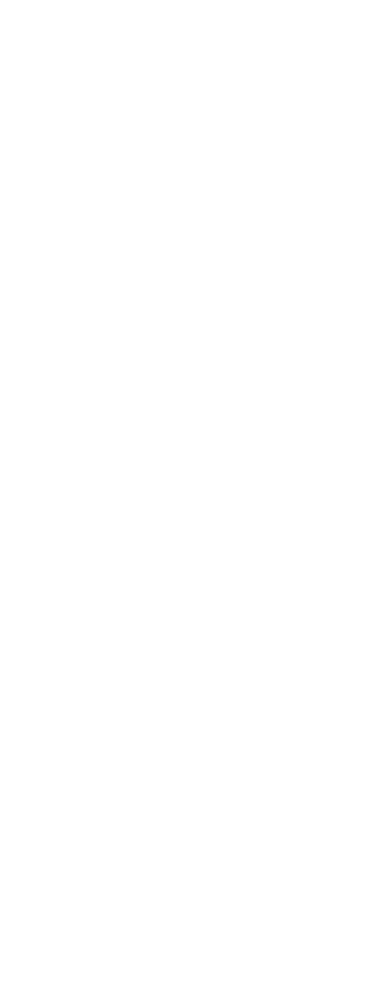
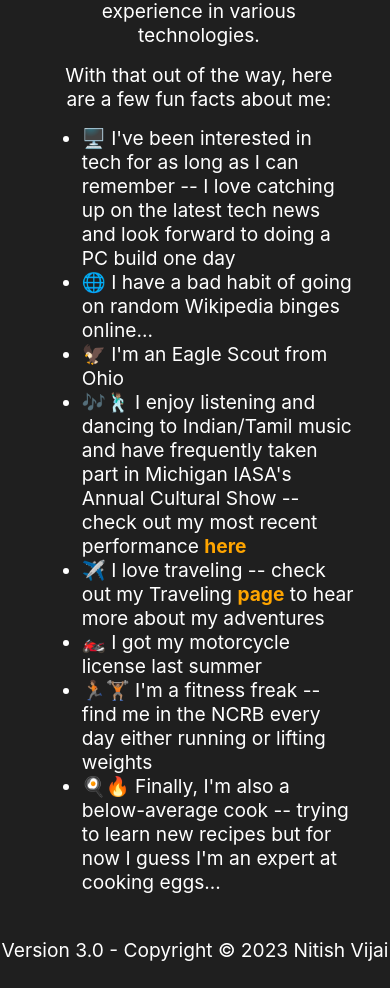
Before and after one commit to nitishvijai/nitish-website-v3, a React (Create React App) app: page /about in a window 390 px wide. Shown: the part 1026-2014 px from the top of the page. Before the commit the page ends 844 px from the top, so only its background shows below. Built offline with nearby package versions, Linux system fonts and the light colour scheme.

Commit message:
Added mobile layout to about page

```diff
--- a/src/components/About/About.js
+++ b/src/components/About/About.js
@@ -1,18 +1,36 @@
-import { React, useRef } from 'react';
+import { React, useEffect, useRef } from 'react';
 import { Link } from 'react-router-dom';
 import styles from './About.module.css';
 import Navbar from '../Navbar/Navbar';
 import Footer from '../Footer/Footer';
-import MediaQuery from 'react-responsive';
+import useMediaQuery from '@mui/material/useMediaQuery';
 
 const About = () => {
+  const mobilePortrait = useMediaQuery('(max-width:1024px)');
   const gradient = useRef(null);
+
+  useEffect(() => {
+    if (mobilePortrait) {
+      gradient.current.style.setProperty('--x', '0px');
+      gradient.current.style.setProperty('--y', '0px');
+      gradient.current.style.setProperty('overflow-y', 'hidden');
+      gradient.current.style.setProperty('height', 'auto');
+    } else {
+      gradient.current.style.setProperty('overflow-y', 'hidden');
+      gradient.current.style.setProperty('height', '100%');
+    }
+  }, [mobilePortrait]);
 
   let moveGradient = (e) => {
     let x = e.pageX - 0;
     let y = e.pageY - 0;
-    gradient.current.style.setProperty('--x', x + 'px');
-    gradient.current.style.setProperty('--y', y + 'px');
+    if (!mobilePortrait) {
+      gradient.current.style.setProperty('--x', x + 'px');
+      gradient.current.style.setProperty('--y', y + 'px');
+    } else {
+      gradient.current.style.setProperty('--x', '0px');
+      gradient.current.style.setProperty('--y', '0px');
+    }
 
     if (window.innerHeight <= 1000) {
       gradient.current.style.setProperty('overflow-y', 'hidden');
@@ -25,19 +43,19 @@
   }
 
   return (
-    <div className={`${styles.gradient}`} onMouseMove={(e) => moveGradient(e)} ref={gradient}>
+    <div className={mobilePortrait ? styles.gradient_mobile : styles.gradient} onMouseMove={(e) => moveGradient(e)} ref={gradient}>
       <Navbar selected='1' />
       <h1 id={styles.header}>A little about me</h1>
-      <div className={styles.parent}>
-        <div className={styles.pic}>
-          <img id={styles.nitish} src="/Nitish_Diwali.jpg" alt="Nitish celebrating Diwali at UMich, 2022"/>
+      <div className={mobilePortrait ? styles.parent_mobile : styles.parent}>
+        <div className={mobilePortrait ? styles.pic_mobile : styles.pic}>
+          <img id={mobilePortrait ? styles.nitish_mobile : styles.nitish} src="/Nitish_Diwali.jpg" alt="Nitish celebrating Diwali at UMich, 2022"/>
         </div>
-        <div className={styles.aboutMe}>
-          <p className={styles.paragraph}>Hi there! I'm Nitish and I'm a senior (in my last semester!) double majoring in computer science and data science at the <a className={styles.pgLink} target="_blank" href="https://umich.edu">University of Michigan</a>. After graduating in April, I plan on joining <a className={styles.pgLink} href="https://www.capitalone.com/" target="_blank">Capital One</a> as an Associate Software Engineer in August.</p>
-          <p className={styles.paragraph}>I enjoy the field of computer science because it allows me to utilize my problem-solving skills and love for technology to help people around me do more and have a better day.</p>
-          <p className={styles.paragraph}>My primary interests are in full-stack web and app development, database management, UI/UX design, and machine learning. As a firm believer in the growth mindset, I've always preferred to gain a breadth of experience in various technologies.</p>
-          <p className={styles.paragraph}>With that out of the way, here are a few fun facts about me:</p>
-          <ul id={styles.list}>
+        <div className={mobilePortrait ? styles.aboutMe_mobile : styles.aboutMe}>
+          <p className={mobilePortrait ? styles.paragraph_mobile : styles.paragraph}>Hi there! I'm Nitish and I'm a senior (in my last semester!) double majoring in computer science and data science at the <a className={styles.pgLink} target="_blank" href="https://umich.edu">University of Michigan</a>. After graduating in April, I plan on joining <a className={styles.pgLink} href="https://www.capitalone.com/" target="_blank">Capital One</a> as an Associate Software Engineer in August.</p>
+          <p className={mobilePortrait ? styles.paragraph_mobile : styles.paragraph}>I enjoy the field of computer science because it allows me to utilize my problem-solving skills and love for technology to help people around me do more and have a better day.</p>
+          <p className={mobilePortrait ? styles.paragraph_mobile : styles.paragraph}>My primary interests are in full-stack web and app development, database management, UI/UX design, and machine learning. As a firm believer in the growth mindset, I've always preferred to gain a breadth of experience in various technologies.</p>
+          <p className={mobilePortrait ? styles.paragraph_mobile : styles.paragraph}>With that out of the way, here are a few fun facts about me:</p>
+          <ul id={mobilePortrait ? styles.list_mobile : styles.list}>
             <li>🖥️ I've been interested in tech for as long as I can remember -- I love catching up on the latest tech news and look forward to doing a PC build one day</li>
             <li>🌐 I have a bad habit of going on random Wikipedia binges online...</li>
             <li>🦅 I'm an Eagle Scout from Ohio</li>
@@ -49,12 +67,7 @@
           </ul>
         </div>
       </div>
-      <MediaQuery maxHeight={1000}>
-        <Footer projects='true'/>
-      </MediaQuery>
-      <MediaQuery minHeight={1001}>
-        <Footer />
-      </MediaQuery>
+      <Footer />
 
     </div>
   );
--- a/src/components/About/About.module.css
+++ b/src/components/About/About.module.css
@@ -27,7 +27,20 @@
     overflow-y: hidden;
 }
 
-.gradient:before {
+.gradient_mobile {
+    background: #1f1f1f;
+    font-size: 1.2rem;
+    border: none;
+    color: white;
+    outline: none;
+    overflow: hidden;
+    width: 100%;
+    height: auto;
+    position: relative;
+    overflow-y: auto;
+}
+
+.gradient:before, .gradient_mobile:before {
     --size: 1500px;
     content: '';
     position: absolute;
@@ -52,11 +65,29 @@
     margin-left: 14%;
 }
 
+#nitish_mobile {
+    float: none;
+    width: 50%;
+    margin: 0 auto;
+    border-radius: 12px;
+}
+
+.pic_mobile {
+    text-align: center;
+}
+
 .parent {
     width: 100%;
     overflow: hidden;
     margin-top: 4%;
     margin-bottom: 6%;
+}
+
+.parent_mobile {
+    width: 100%;
+    overflow: hidden;
+    margin-top: 4%;
+    margin-bottom: 20%;
 }
 
 .paragraph {
@@ -68,6 +99,13 @@
     margin-top: 0;
 }
 
+.paragraph_mobile {
+    float: none;
+    margin: 4% auto;
+    width: 70%;
+    text-align: center;
+}
+
 #list {
     margin-top: 0;
     width: 50%;
@@ -77,8 +115,19 @@
     display: block;
 }
 
+#list_mobile {
+    float: none;
+    margin: 4% auto;
+    width: 70%;
+}
+
 .aboutMe {
     position: relative;
+}
+
+.aboutMe_mobile {
+    margin-top: 4%;
+    width: 100%;
 }
 
 .aboutMe p {
```
